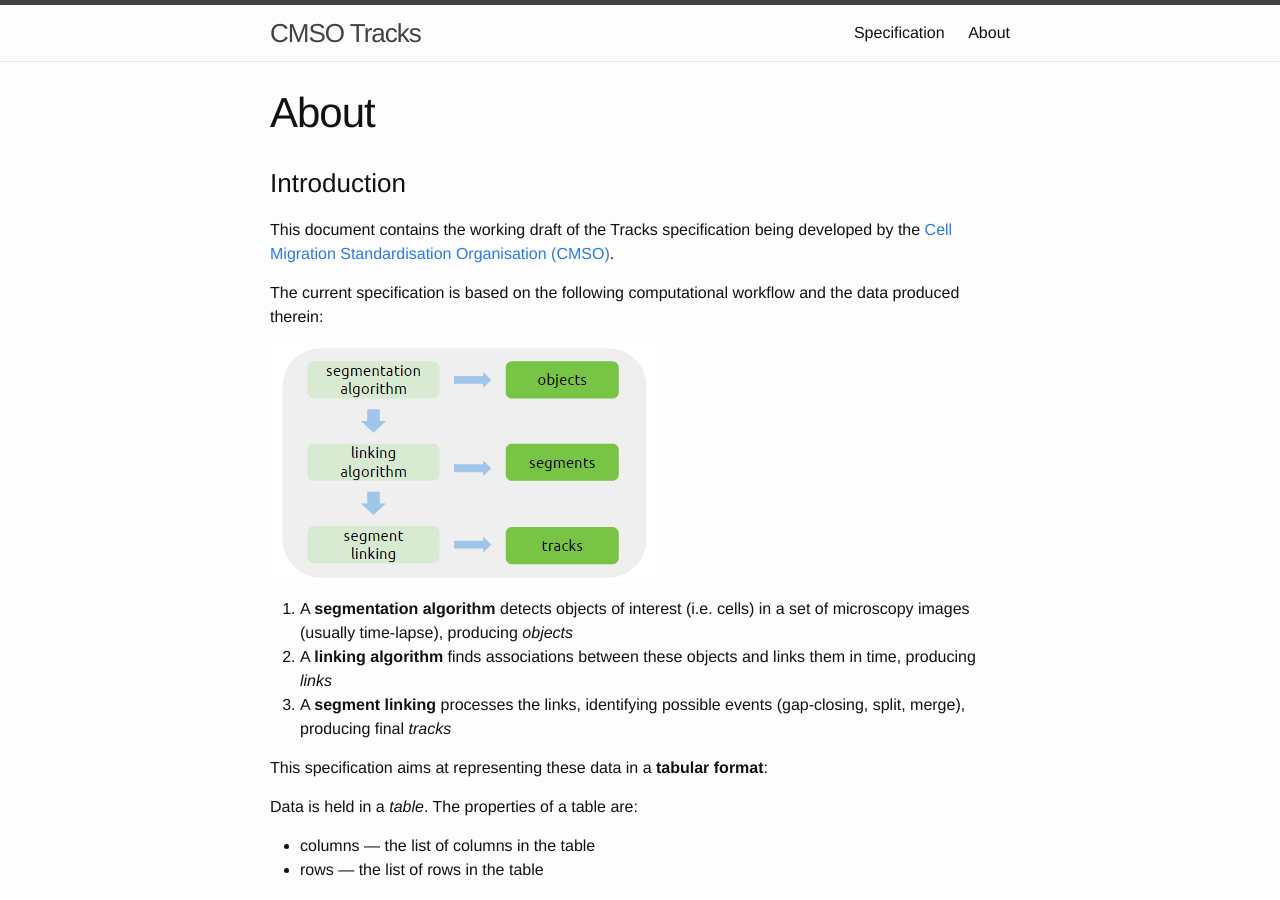
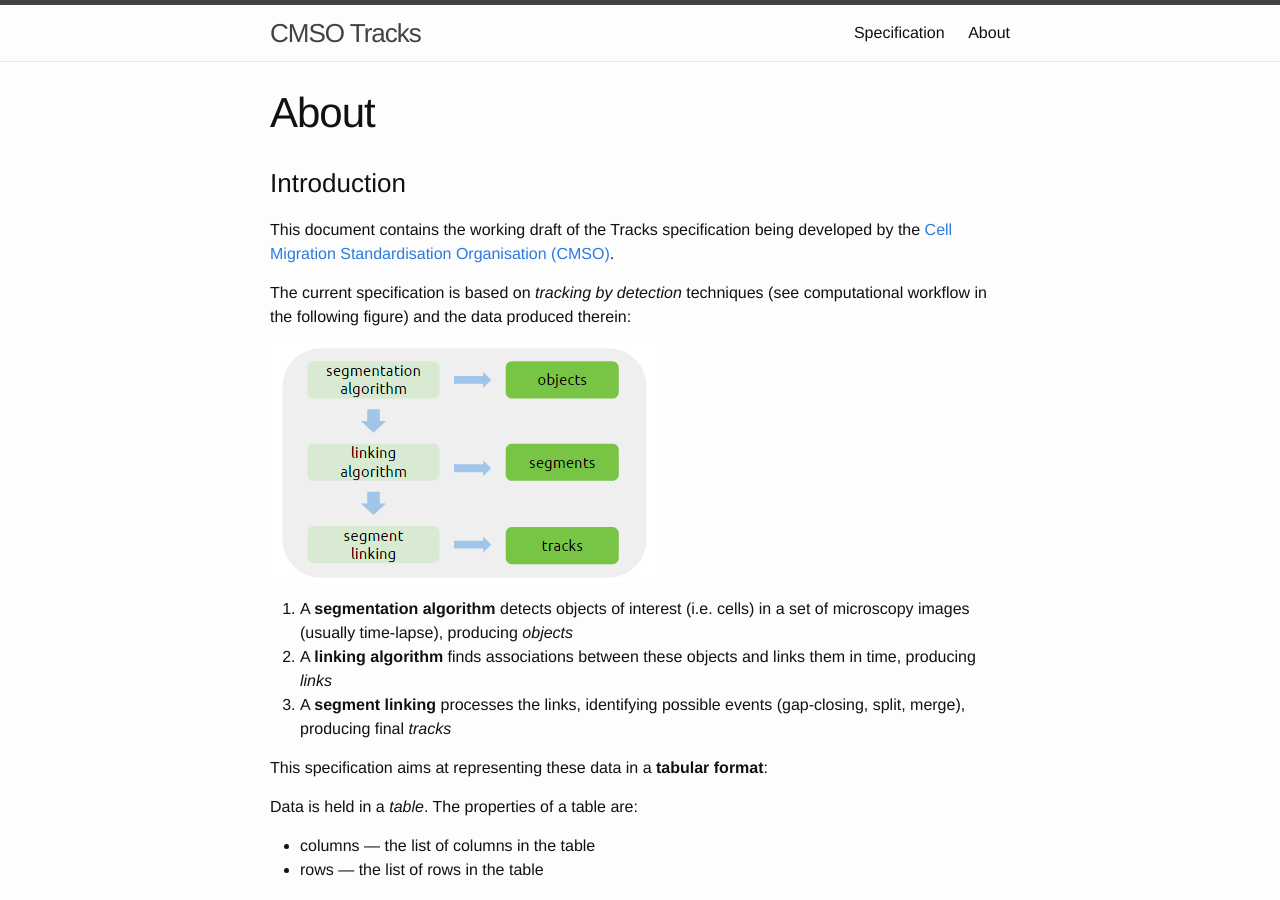
Before and after one commit to CellMigStandOrg/Tracks, a Jekyll site: the page built from index.md, in a window 1280 px wide and 900 px high. Built offline with Jekyll 4.4.1, drawn with Linux system fonts in a browser that asks for light colours.

Commit message:
add explicit ref to tracking_by_detection techniques for current spec

```diff
--- a/index.md
+++ b/index.md
@@ -9,8 +9,7 @@ This document contains the working draft of the Tracks specification being
 developed by the
 [Cell Migration Standardisation Organisation (CMSO)](https://cmso.science/).
 
-The current specification is based on the following computational workflow and
-the data produced therein:
+The current specification is based on *tracking by detection* techniques (see computational workflow in the following figure) and the data produced therein:
 
 ![Workflow](images/Workflow.png){:class="img-responsive"}
 
```
